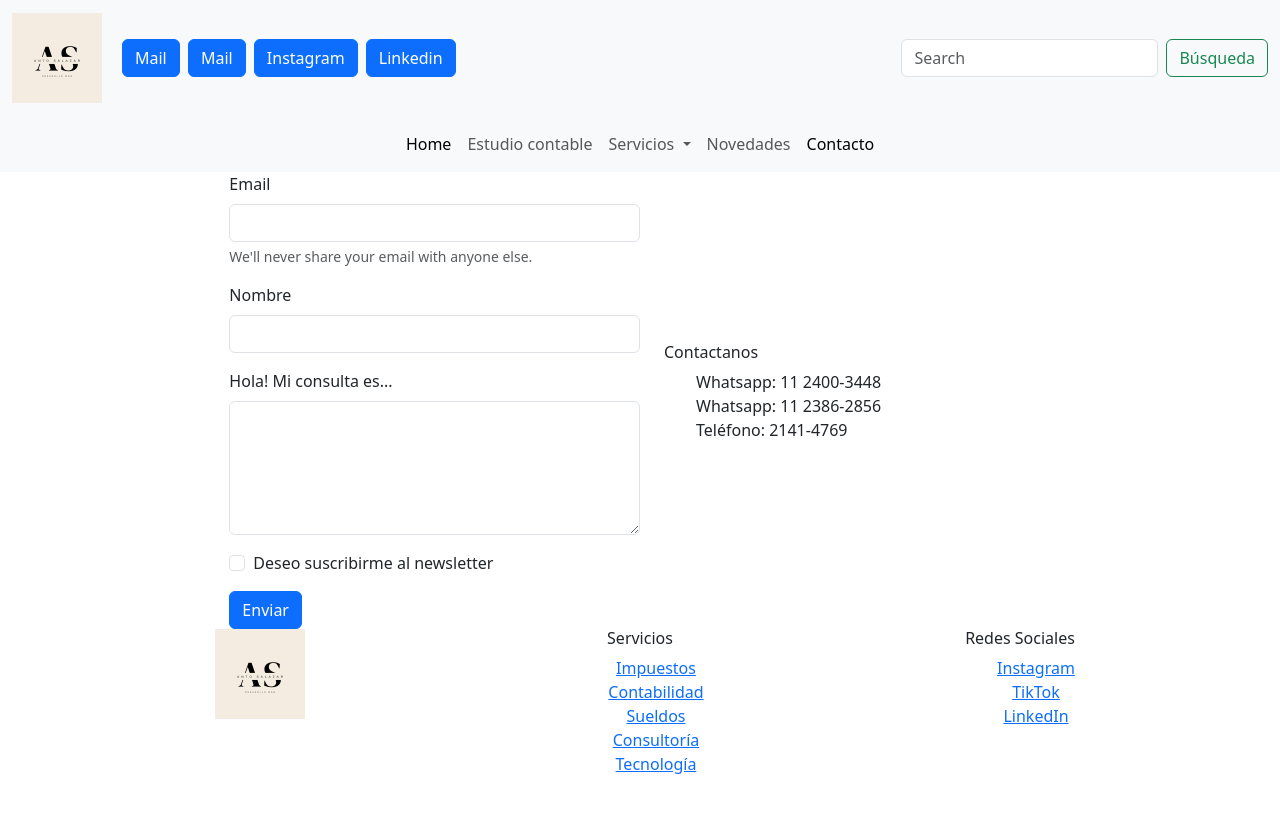
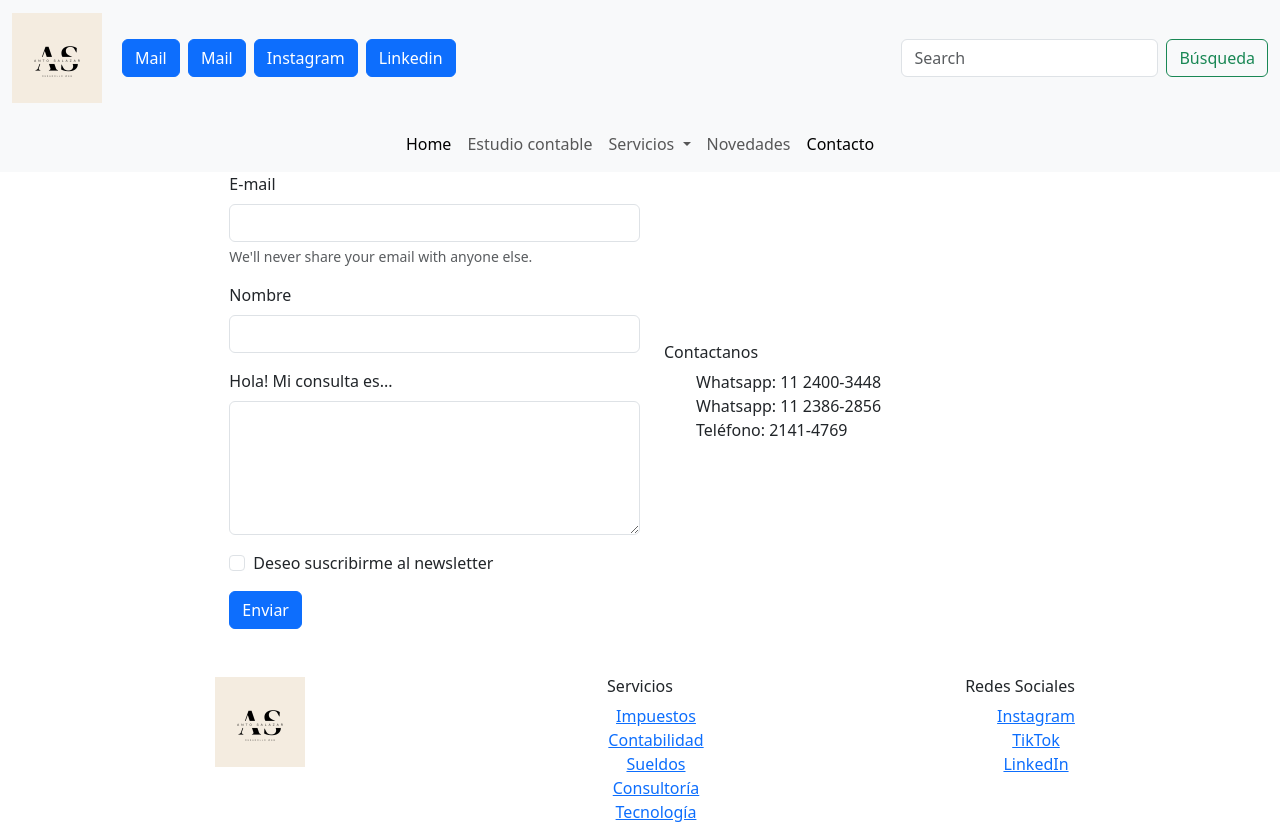
Before and after one commit to SalazarAnto/AFestudio, a plain HTML site: page pages/contacto.html in a window 1280 px wide. Before the commit the page ends 800 px from the top, so only its background shows below. Drawn offline with nearby package versions, Linux system fonts and the light colour scheme.

Commit message:
preparando entrega

```diff
--- a/pages/contacto.html
+++ b/pages/contacto.html
@@ -41,7 +41,7 @@
                 <a class="nav-link" href="/pages/estudio_contable.html">Estudio contable</a>
               </li>
               <li class="nav-item dropdown">
-                <a class="nav-link dropdown-toggle" href="#" role="button" data-bs-toggle="dropdown" aria-expanded="false">
+                <a class="nav-link dropdown-toggle" href="servicios.html" role="button" data-bs-toggle="dropdown" aria-expanded="false">
                   Servicios
                 </a>
                 <ul class="dropdown-menu">
@@ -67,7 +67,7 @@
           <div class="col-4">
             <form>
                 <div class="mb-3">
-                  <label for="exampleInputEmail1" class="form-label">Email</label>
+                  <label for="exampleInputEmail1" class="form-label">E-mail</label>
                   <input type="email" class="form-control" id="exampleInputEmail1" aria-describedby="emailHelp">
                   <div id="emailHelp" class="form-text">We'll never share your email with anyone else.</div>
                 </div>
@@ -97,7 +97,7 @@
                 </div>
             </div>
     <footer>
-      <div class="container text-center">
+      <div class="container text-center mt-5">
         <div class="row position-relative">
           <div class="col">
             <img src="../img/1edit.png" alt="logo">
```
Also changed, not shown: pages/servicios.html (+1 -1 lines).
